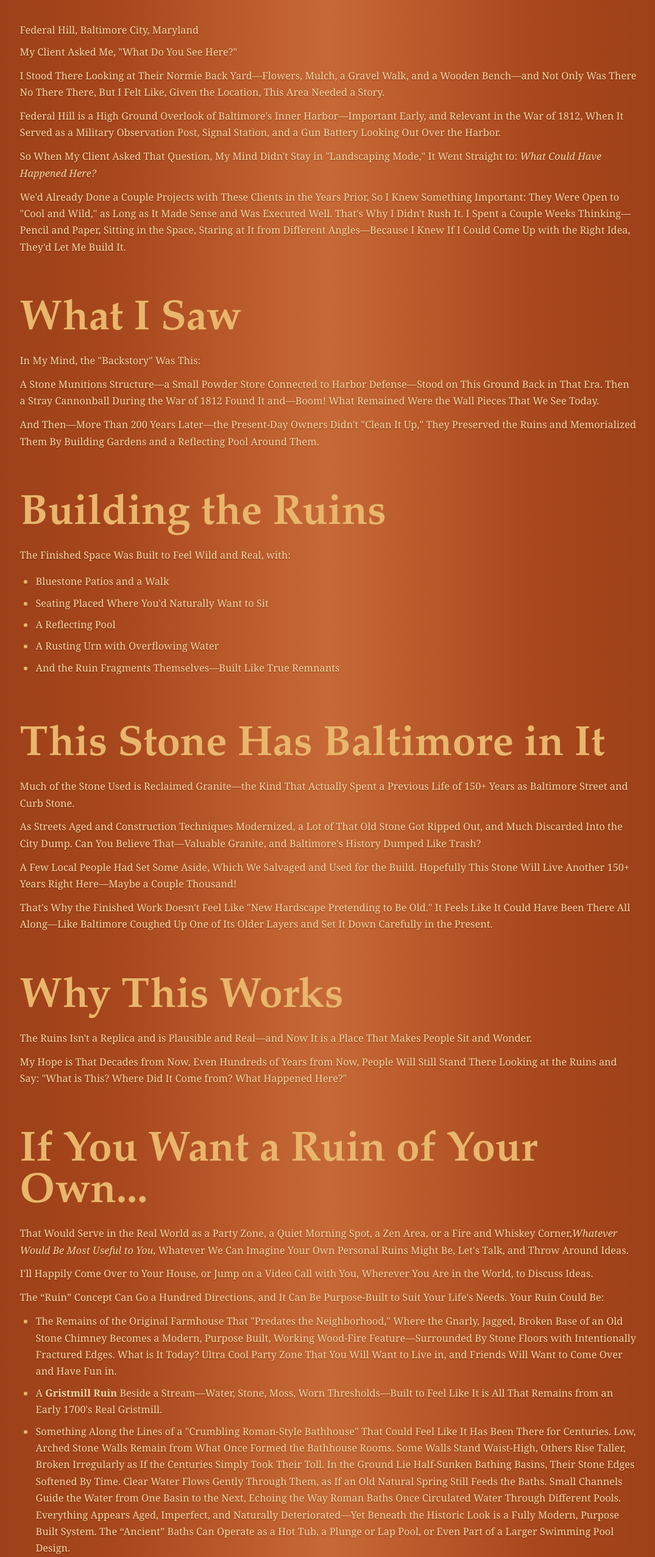
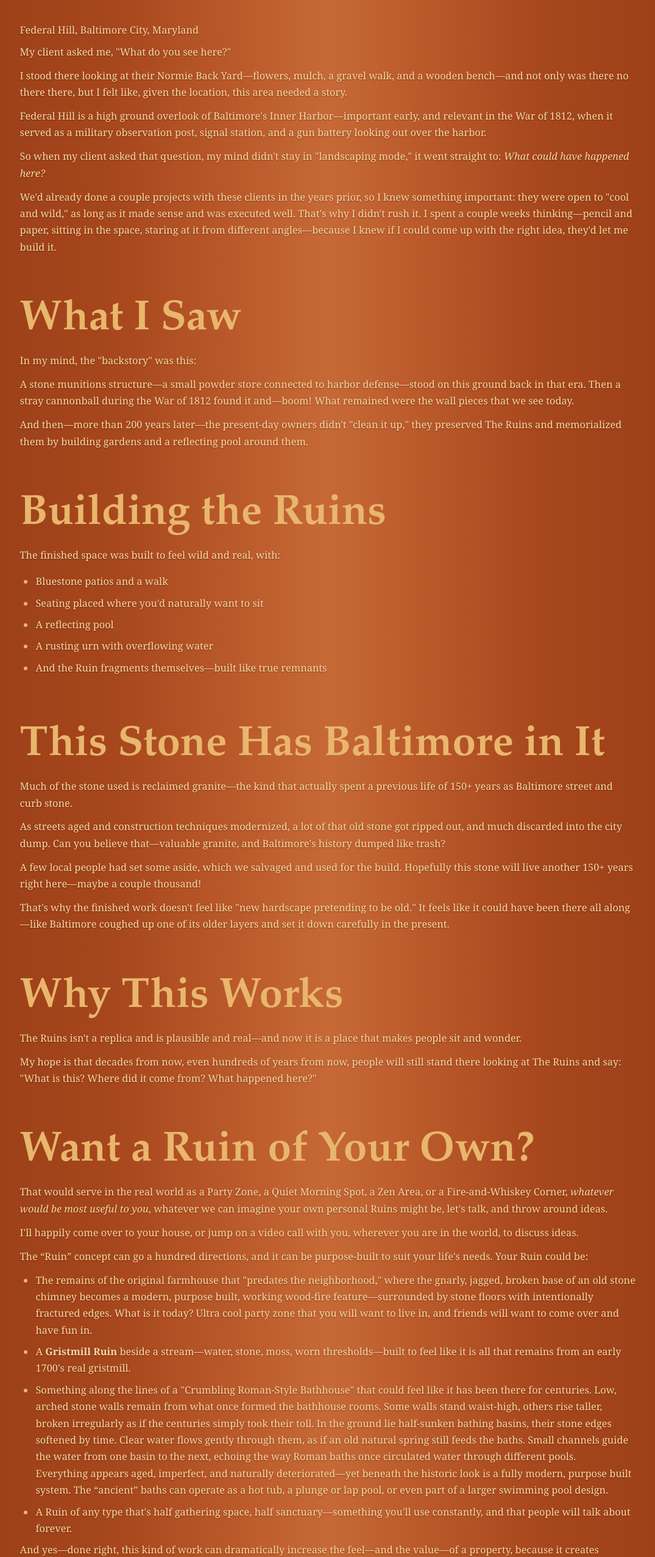
Before and after one commit to SGDietz/WildWorks, a Next.js app: page /pages/The-ruins in a window 1280 px wide. Shown: the part 1538-4091 px from the top of the page at 61% size, without its empty margins (101-1176 px from the left). Built offline with nearby package versions, Linux system fonts and the light colour scheme; no server answers.

Commit message:
Refine WildWorks sitewide presentation

```diff
--- a/app/components/Footer.tsx
+++ b/app/components/Footer.tsx
@@ -106,7 +106,10 @@ export default function Footer() {
   }, []);
 
   return (
-    <footer id="footer" className="bg-transparent text-[#f7d9a5] max-[450px]:pb-16 mt-6 discordSection discordSection--2">
+    <footer
+      id="footer"
+      className={`bg-transparent text-[#f7d9a5] max-[450px]:pb-16 mt-6 discordSection discordSection--2${pathname === "/pages/who-is-g" ? " wild-footer--bio" : ""}`}
+    >
       <style>{`
         body .wild-footer-mobile-strip.wild-footer-mobile-strip {
           border-top-color: rgba(247, 217, 165, 0.5) !important;
@@ -268,10 +271,11 @@ export default function Footer() {
         </div>
 
         <div className="wild-footer-contact-cta mt-12 sm:mt-16">
-          <motion.p className="wild-footer-contact-cta__kicker" variants={fadeInUp}>
-            Your Project Starts Here
-          </motion.p>
-          <motion.h2 className="wild-footer-contact-cta__title" variants={fadeInUp}>
+          <motion.h2
+            className="wild-footer-contact-cta__title"
+            variants={fadeInUp}
+            style={{ marginTop: 0, whiteSpace: "normal" }}
+          >
             Let&apos;s Talk About Your Dream Project.
           </motion.h2>
           <motion.div className="wild-footer-contact-cta__actions" variants={fadeInUp}>
@@ -292,7 +296,11 @@ export default function Footer() {
               <span>Email Now</span>
             </motion.a>
           </motion.div>
-          <motion.p className="wild-footer-contact-cta__prompt" variants={fadeInUp}>
+          <motion.p
+            className="wild-footer-contact-cta__kicker"
+            variants={fadeInUp}
+            style={{ marginTop: "1.15rem", whiteSpace: "normal" }}
+          >
             Start the Conversation Now
           </motion.p>
         </div>
--- a/app/pages/The-ruins/page.tsx
+++ b/app/pages/The-ruins/page.tsx
@@ -1,6 +1,4 @@
 import AspectRatioImage from "../../components/AspectRatioImage";
-import SubpageCallCta from "../../components/SubpageCallCta";
-import SubpageIScottCta from "../../components/SubpageIScottCta";
 
 export default function TheRuins() {
     return (
@@ -21,20 +19,20 @@ export default function TheRuins() {
                 <h1 className="mb-4 text-3xl text-center sm:mb-6 sm:text-5xl">The Ruins</h1>
                 <p className="text-xs text-white/90 pb-2">Federal Hill, Baltimore City, Maryland</p>
                 <div className="space-y-2 text-xs leading-relaxed">
-                    <p>My Client Asked Me, &quot;What Do You See Here?&quot;</p>
+                    <p>My client asked me, &quot;What do you see here?&quot;</p>
                     <p>
-                        I Stood There Looking at Their Normie Back Yard—Flowers, Mulch, a Gravel Walk, and a Wooden Bench—and Not Only Was There No There There, But I Felt Like, Given the Location, This Area Needed a Story.
+                        I stood there looking at their Normie Back Yard—flowers, mulch, a gravel walk, and a wooden bench—and not only was there no there there, but I felt like, given the location, this area needed a story.
                     </p>
                     <p>
-                        Federal Hill is a High Ground Overlook of Baltimore&apos;s Inner Harbor—Important Early, and Relevant in the War of 1812, When It Served as a Military Observation Post, Signal Station, and a Gun Battery Looking Out Over the Harbor.
+                        Federal Hill is a high ground overlook of Baltimore&apos;s Inner Harbor—important early, and relevant in the War of 1812, when it served as a military observation post, signal station, and a gun battery looking out over the harbor.
                     </p>
                     <p>
-                        So When My Client Asked That Question, My Mind Didn&apos;t Stay in &quot;Landscaping Mode,&quot; It Went Straight to: <i>What Could Have Happened Here?</i>
+                        So when my client asked that question, my mind didn&apos;t stay in &quot;landscaping mode,&quot; it went straight to: <i>What could have happened here?</i>
                     </p>
                     <p>
-                        We&apos;d Already Done a Couple Projects with These Clients in the Years Prior, So I Knew Something Important: They
-                         Were Open to &quot;Cool and Wild,&quot; as Long as It Made Sense and Was Executed Well.
-                         That&apos;s Why I Didn&apos;t Rush It. I Spent a Couple Weeks Thinking—Pencil and Paper, Sitting in the Space, Staring at It from Different Angles—Because I Knew If I Could Come Up with the Right Idea, They&apos;d Let Me Build It.
+                        We&apos;d already done a couple projects with these clients in the years prior, so I knew something important: they
+                         were open to &quot;cool and wild,&quot; as long as it made sense and was executed well.
+                         That&apos;s why I didn&apos;t rush it. I spent a couple weeks thinking—pencil and paper, sitting in the space, staring at it from different angles—because I knew if I could come up with the right idea, they&apos;d let me build it.
                     </p>
                 </div>
             </section>
@@ -43,30 +41,30 @@ export default function TheRuins() {
                 <h2 className="text-xl mb-2">What I Saw</h2>
                 <div className="space-y-2 text-xs leading-relaxed">
                     <p>
-                        In My Mind, the &quot;Backstory&quot; Was This:
+                        In my mind, the &quot;backstory&quot; was this:
                     </p>
                     <p>
-                        A Stone Munitions Structure—a Small Powder Store Connected to Harbor Defense—Stood on This Ground Back in That Era.
-                        Then a Stray Cannonball During the War of 1812 Found It and—Boom! What Remained Were the Wall Pieces That We See Today.
+                        A stone munitions structure—a small powder store connected to harbor defense—stood on this ground back in that era.
+                        Then a stray cannonball during the War of 1812 found it and—boom! What remained were the wall pieces that we see today.
                     </p>
                     <p>
                     </p>
                     <p>
-                        And Then—More Than 200 Years Later—the Present-Day Owners Didn&apos;t &quot;Clean It Up,&quot; They Preserved
-                        the Ruins and Memorialized Them By Building Gardens and a Reflecting Pool Around Them.
+                        And then—more than 200 years later—the present-day owners didn&apos;t &quot;clean it up,&quot; they preserved
+                        The Ruins and memorialized them by building gardens and a reflecting pool around them.
                     </p>
                 </div>
             </section>
 
             <section className="wild-subpage-section discordSection discordSection--3 px-4 text-white mx-auto w-full sm:px-6 sm:pt-2" style={{ fontFamily: "var(--font-serif), serif" }}>
                 <h2 className="text-xl mb-2">Building the Ruins</h2>
-                <p className="text-xs leading-relaxed mb-4">The Finished Space Was Built to Feel Wild and Real, with:</p>
+                <p className="text-xs leading-relaxed mb-4">The finished space was built to feel wild and real, with:</p>
                 <ul className="list-disc list-outside space-y-2 text-xs leading-relaxed mb-2 pl-6">
-                    <li>Bluestone Patios and a Walk</li>
-                    <li>Seating Placed Where You&apos;d Naturally Want to Sit</li>
-                    <li>A Reflecting Pool</li>
-                    <li>A Rusting Urn with Overflowing Water</li>
-                    <li>And the Ruin Fragments Themselves—Built Like True Remnants</li>
+                    <li>Bluestone patios and a walk</li>
+                    <li>Seating placed where you&apos;d naturally want to sit</li>
+                    <li>A reflecting pool</li>
+                    <li>A rusting urn with overflowing water</li>
+                    <li>And the Ruin fragments themselves—built like true remnants</li>
                 </ul>
             </section>
 
@@ -74,16 +72,16 @@ export default function TheRuins() {
                 <h2 className="text-xl mb-2">This Stone Has Baltimore in It</h2>
                 <div className="space-y-2 text-xs leading-relaxed">
                     <p>
-                        Much of the Stone Used is Reclaimed Granite—the Kind That Actually Spent a Previous Life of 150+ Years as Baltimore Street and Curb Stone.
+                        Much of the stone used is reclaimed granite—the kind that actually spent a previous life of 150+ years as Baltimore street and curb stone.
                     </p>
                     <p>
-                        As Streets Aged and Construction Techniques Modernized, a Lot of That Old Stone Got Ripped Out, and Much Discarded Into the City Dump. Can You Believe That—Valuable Granite, and Baltimore&apos;s History Dumped Like Trash?
+                        As streets aged and construction techniques modernized, a lot of that old stone got ripped out, and much discarded into the city dump. Can you believe that—valuable granite, and Baltimore&apos;s history dumped like trash?
                     </p>
                     <p>
-                        A Few Local People Had Set Some Aside, Which We Salvaged and Used for the Build. Hopefully This Stone Will Live Another 150+ Years Right Here—Maybe a Couple Thousand!
+                        A few local people had set some aside, which we salvaged and used for the build. Hopefully this stone will live another 150+ years right here—maybe a couple thousand!
                     </p>
                     <p>
-                        That&apos;s Why the Finished Work Doesn&apos;t Feel Like &quot;New Hardscape Pretending to Be Old.&quot; It Feels Like It Could Have Been There All Along—Like Baltimore Coughed Up One of Its Older Layers and Set It Down Carefully in the Present.
+                        That&apos;s why the finished work doesn&apos;t feel like &quot;new hardscape pretending to be old.&quot; It feels like it could have been there all along—like Baltimore coughed up one of its older layers and set it down carefully in the present.
                     </p>
                 </div>
             </section>
@@ -92,60 +90,57 @@ export default function TheRuins() {
                 <h2 className="text-xl mb-2">Why This Works</h2>
                 <div className="space-y-2 text-xs leading-relaxed">
                     <p>
-                        The Ruins Isn&apos;t a Replica and is Plausible and Real—and Now It is a Place That Makes People Sit and Wonder.
+                        The Ruins isn&apos;t a replica and is plausible and real—and now it is a place that makes people sit and wonder.
                     </p>
                     <p>
-                        My Hope is That Decades from Now, Even Hundreds of Years from Now, People Will Still Stand There Looking at the Ruins and Say:
-                         &quot;What is This? Where Did It Come from? What Happened Here?&quot;
+                        My hope is that decades from now, even hundreds of years from now, people will still stand there looking at The Ruins and say:
+                         &quot;What is this? Where did it come from? What happened here?&quot;
                     </p>
                 </div>
             </section>
 
             <section className="wild-subpage-section wild-subpage-contact discordSection discordSection--2 px-4 py-2 text-white mx-auto w-full sm:px-6 mt-6" style={{ fontFamily: "var(--font-serif), serif" }}>
-                <h2 className="text-2xl mb-2">If You Want a Ruin of Your Own...</h2>
+                <h2 className="text-2xl mb-2">Want a Ruin of Your Own?</h2>
                 <div className="space-y-2 text-xs leading-relaxed">
                     <p>
-                    That Would Serve in the Real World as a Party Zone, a Quiet Morning Spot, a Zen Area, or a Fire and Whiskey Corner,
-                    <i>Whatever Would Be Most Useful to You</i>, Whatever We Can Imagine Your Own Personal Ruins Might Be, Let&apos;s Talk, and Throw Around Ideas.                     </p>
-                    <p>I&apos;ll Happily Come Over to Your House, or Jump on a Video Call with You, Wherever You Are in the World, to Discuss Ideas.</p>
-                    <p>The “Ruin” Concept Can Go a Hundred Directions, and It Can Be Purpose-Built to Suit Your Life&apos;s Needs. Your Ruin Could Be:</p>
+                    That would serve in the real world as a Party Zone, a Quiet Morning Spot, a Zen Area, or a Fire-and-Whiskey Corner,{" "}
+                    <i>whatever would be most useful to you</i>, whatever we can imagine your own personal Ruins might be, let&apos;s talk, and throw around ideas.                     </p>
+                    <p>I&apos;ll happily come over to your house, or jump on a video call with you, wherever you are in the world, to discuss ideas.</p>
+                    <p>The “Ruin” concept can go a hundred directions, and it can be purpose-built to suit your life&apos;s needs. Your Ruin could be:</p>
                     <ul className="list-disc list-outside space-y-2 text-xs leading-relaxed mb-2 pl-6">
                         <li className="leading-[2]">
-                            The Remains of the Original Farmhouse That &quot;Predates the Neighborhood,&quot;
-                            Where the Gnarly, Jagged, Broken Base of an Old Stone Chimney Becomes
-                             a Modern, Purpose Built, Working Wood-Fire Feature—Surrounded By Stone Floors with Intentionally Fractured Edges.
-                             What is It Today? Ultra Cool Party Zone That You Will Want to Live in, and Friends Will Want to Come Over and Have Fun in.
+                            The remains of the original farmhouse that &quot;predates the neighborhood,&quot;
+                            where the gnarly, jagged, broken base of an old stone chimney becomes
+                             a modern, purpose built, working wood-fire feature—surrounded by stone floors with intentionally fractured edges.
+                             What is it today? Ultra cool party zone that you will want to live in, and friends will want to come over and have fun in.
                         </li>
                         {/* <li>
                             <strong>Collapsed stone garden walls</strong> from an old stone building that become natural boulder seating, like the structure simply fell into place over time.
                         </li> */}
                         <li className="leading-[2]">
-                            A <strong>Gristmill Ruin</strong> Beside a Stream—Water, Stone, Moss, Worn Thresholds—Built to Feel Like It is All That Remains from an Early 1700&apos;s Real Gristmill.
+                            A <strong>Gristmill Ruin</strong> beside a stream—water, stone, moss, worn thresholds—built to feel like it is all that remains from an early 1700&apos;s real gristmill.
                         </li>
                         <li className="leading-[2]">
-                            Something Along the Lines of a &quot;Crumbling Roman-Style Bathhouse&quot; That Could Feel Like It Has Been There for Centuries. Low, Arched Stone Walls Remain from What Once Formed the Bathhouse Rooms. Some Walls Stand Waist-High, Others Rise Taller, Broken Irregularly as If the Centuries Simply Took Their Toll. In the Ground Lie Half-Sunken Bathing Basins, Their Stone Edges Softened By Time. Clear Water Flows Gently Through Them, as If an Old Natural Spring Still Feeds the Baths. Small Channels
-                            Guide the Water from One Basin to the Next, Echoing the Way Roman Baths Once Circulated Water Through Different Pools. <br/>
-                            Everything Appears Aged, Imperfect, and Naturally Deteriorated—Yet Beneath the Historic Look is a Fully Modern, Purpose Built System.
-                            The “Ancient” Baths Can Operate as a Hot Tub, a Plunge or Lap Pool, or Even Part of a Larger Swimming Pool Design.
+                            Something along the lines of a &quot;Crumbling Roman-Style Bathhouse&quot; that could feel like it has been there for centuries. Low, arched stone walls remain from what once formed the bathhouse rooms. Some walls stand waist-high, others rise taller, broken irregularly as if the centuries simply took their toll. In the ground lie half-sunken bathing basins, their stone edges softened by time. Clear water flows gently through them, as if an old natural spring still feeds the baths. Small channels
+                            guide the water from one basin to the next, echoing the way Roman baths once circulated water through different pools. <br/>
+                            Everything appears aged, imperfect, and naturally deteriorated—yet beneath the historic look is a fully modern, purpose built system.
+                            The “ancient” baths can operate as a hot tub, a plunge or lap pool, or even part of a larger swimming pool design.
                         </li>
                         <li className="leading-[2]">
-                            A Ruin of Any Type That&apos;s Half Gathering Space, Half Sanctuary—Something You&apos;ll Use Constantly,
-                            and That People Will Talk About Forever.
+                            A Ruin of any type that&apos;s half gathering space, half sanctuary—something you&apos;ll use constantly,
+                            and that people will talk about forever.
                         </li>
                     </ul>
                     <p>
-                        And Yes—Done Right, This Kind of Work Can Dramatically Increase the Feel—and the Value—of a Property, Because It Creates Something
-                        That is So Far Beyond Ordinary That It is Truly Extraordinary; Something You Will Love for as Long as You Own Your Home,
-                        and Buyers Will Fall in Love with and Want to Have as Their Own.
+                        And yes—done right, this kind of work can dramatically increase the feel—and the value—of a property, because it creates something
+                        that is so far beyond ordinary that it is truly extraordinary; something you will love for as long as you own your home,
+                        and buyers will fall in love with and want to have as their own.
                     </p>
                     <p>
-                        If You&apos;ve Got a Space and Want to Turn It Into a Place with a Past,{" "} You Can Call Now—I&apos;d Love to Discuss Ideas with You.
+                        If you&apos;ve got a space and want to turn it into a place with a past,{" "} you can call now—I&apos;d love to discuss ideas with you.
 
                     </p>
                 </div>
-                <SubpageIScottCta />
-                <SubpageCallCta />
-                <h1 className="text-center text-5xl sm:text-6xl mb-6 sm:mb-12">Scott</h1>
             </section>
         </div>
     );
--- a/app/pages/Wildfire/page.tsx
+++ b/app/pages/Wildfire/page.tsx
@@ -117,16 +117,21 @@ export default function Wildfire() {
           <motion.p className="wild-kicker" variants={fadeInUp}>
             Project Wildfire
           </motion.p>
-          <motion.h1 variants={fadeInUp}>
-            <span className="wildfire-hero-headline__line wildfire-hero-headline__line--c1">A Complete</span>
-            <span className="wildfire-hero-headline__line wildfire-hero-headline__line--c1">Project Build</span>
-            <span className="wildfire-hero-headline__line wildfire-hero-headline__line--c2">From Breaking</span>
-            <span className="wildfire-hero-headline__line wildfire-hero-headline__line--c2">Ground to the</span>
-            <span className="wildfire-hero-headline__line wildfire-hero-headline__line--c3">First Wood Fire.</span>
+          <motion.h1 className="wildfire-hero-headline" variants={fadeInUp}>
+            <span className="wildfire-hero-headline__line wildfire-hero-headline__line--c1">A Complete Project</span>
+            <span className="wildfire-hero-headline__line wildfire-hero-headline__line--c2">Build from Breaking Ground</span>
+            <span className="wildfire-hero-headline__line wildfire-hero-headline__line--c3">To the First Wood Fire.</span>
           </motion.h1>
-          <motion.p className="wild-body" variants={fadeInUp}>
-            This is Not a Before-and-After Page. It is a Full Build Record for an
-            Outdoor Fireplace, Patio, and Outdoor Lounge with an Upper Viewing Deck.
+          <motion.p className="wild-body wildfire-hero-summary" variants={fadeInUp}>
+            <span className="wildfire-hero-summary__line wildfire-hero-summary__line--c1">
+              This is Not a Before-and-After Page. It is a Full Build Record
+            </span>
+            <span className="wildfire-hero-summary__line wildfire-hero-summary__line--c2">
+              for an Outdoor Fireplace, Patio, an Outdoor Lounge, and an Upper Viewing Deck.
+            </span>
+            <span className="wildfire-hero-summary__line wildfire-hero-summary__line--c3">
+              Pics Only, No Descriptions Currently — We’re Working on It!
+            </span>
           </motion.p>
         </div>
       </motion.section>
```
Also changed, not shown: app/pages/Home/page.tsx (+34 -4 lines), app/pages/I-sell/page.tsx (+11 -16 lines), app/pages/who-is-g/page.tsx (+18 -24 lines), app/globals.css, 1 other file (tests, documents, lock files or other folders).
